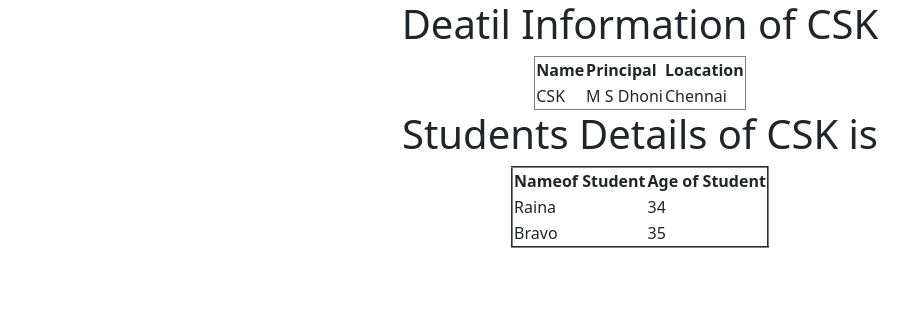
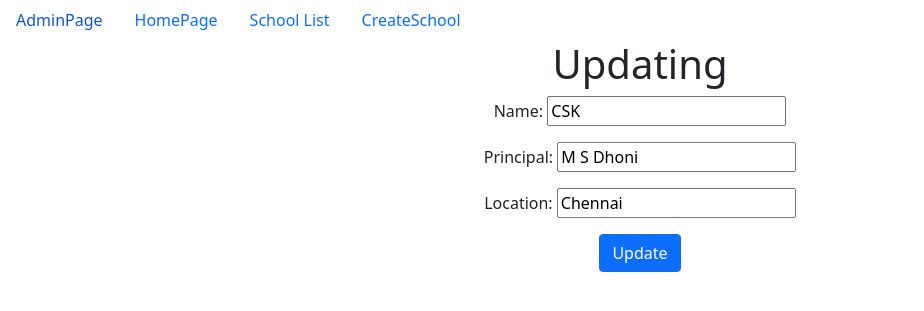
Before and after one commit to harshad893/list_detailViews, a Django app: page /update/1/ in a window 1280 px wide. Shown: the top 311 px of the page, without its empty margins (0-924 px from the left). Run offline with Django 3.2, Linux system fonts and the light colour scheme; data comes from the database, SQL or seed files in the repository; both versions use the stored data as it was after the commit.

Commit message:
first commit

```diff
--- a/app/views.py
+++ b/app/views.py
@@ -1,7 +1,7 @@
 from django.shortcuts import render
 
 # Create your views here.
-from django.views.generic import View,ListView,DetailView
+from django.views.generic import View,ListView,DetailView,CreateView,UpdateView
 from app.models import *
 class Home(View):
     def get(self,request):
@@ -14,3 +14,11 @@
 class SchoolDetailView(DetailView):
     model=School
     context_object_name='school'
+
+class SchoolCreateView(CreateView):
+    model=School
+    fields='__all__'
+
+class SchoolUpdateView(UpdateView):
+    model=School
+    fields='__all__'
--- a/project27/urls.py
+++ b/project27/urls.py
@@ -18,7 +18,9 @@
 from app.views  import *
 urlpatterns = [
     path('admin/', admin.site.urls),
-    path('home/',Home.as_view(),name='Home'),
+    path('home/',Home.as_view(),name='home'),
     path('SchoolListView/',SchoolListView.as_view(),name='SchoolListView'),
+    path('SchoolCreateView/',SchoolCreateView.as_view(),name='SchoolCreateView'),
+    re_path('^update/(?P<pk>\d+)/',SchoolUpdateView.as_view(),name='update'),
     re_path('(?P<pk>\d+)/',SchoolDetailView.as_view(),name='detail'),
 ]
--- a/templates/app/dummy.html
+++ b/templates/app/dummy.html
@@ -12,7 +12,12 @@
 {% endblock %}
   </head>
   <body>
-
+    <nav class="nav">
+        <a class='nav-link' href="{% url 'admin:index' %}">AdminPage</a>
+        <a class='nav-link' href="{% url 'home' %}">HomePage</a>
+        <a class='nav-link' href="{% url 'SchoolListView' %}">School List</a>
+        <a class='nav-link' href="{% url 'SchoolCreateView' %}">CreateSchool</a>
+    </nav>
 
     <!-- Optional JavaScript; choose one of the two! -->
 
--- a/templates/app/school_detail.html
+++ b/templates/app/school_detail.html
@@ -32,5 +32,7 @@
                    {% endfor %}
 
                 </table>
+
+                <a href="{% url 'update' pk=school.pk %}" class='btn btn-danger'>Update</a>
         </center>
 {% endblock %}
--- /dev/null
+++ b/templates/app/school_form.html
@@ -0,0 +1,28 @@
+{% extends 'app/dummy.html' %}
+
+{% block title %}
+    <title>Create Page</title>
+{% endblock %}
+
+{% block body_block %}
+        <center>
+            {% if form.instance.pk %}
+                <h1>Updating</h1>
+            {% else %}
+                <h1>Insert Data into School Model</h1>
+            {% endif %}
+
+            <form method="POST">
+                {% csrf_token %}
+                {{form.as_p}}
+
+            {% if form.instance.pk %}
+              <input type="submit" value="Update" class='btn btn-primary'>
+            {% else %}
+                <input type="submit" value="Create" class='btn btn-primary'>
+            {% endif %}
+
+
+            </form>
+        </center>
+{% endblock %}
```
Also changed, not shown: db.sqlite3.
